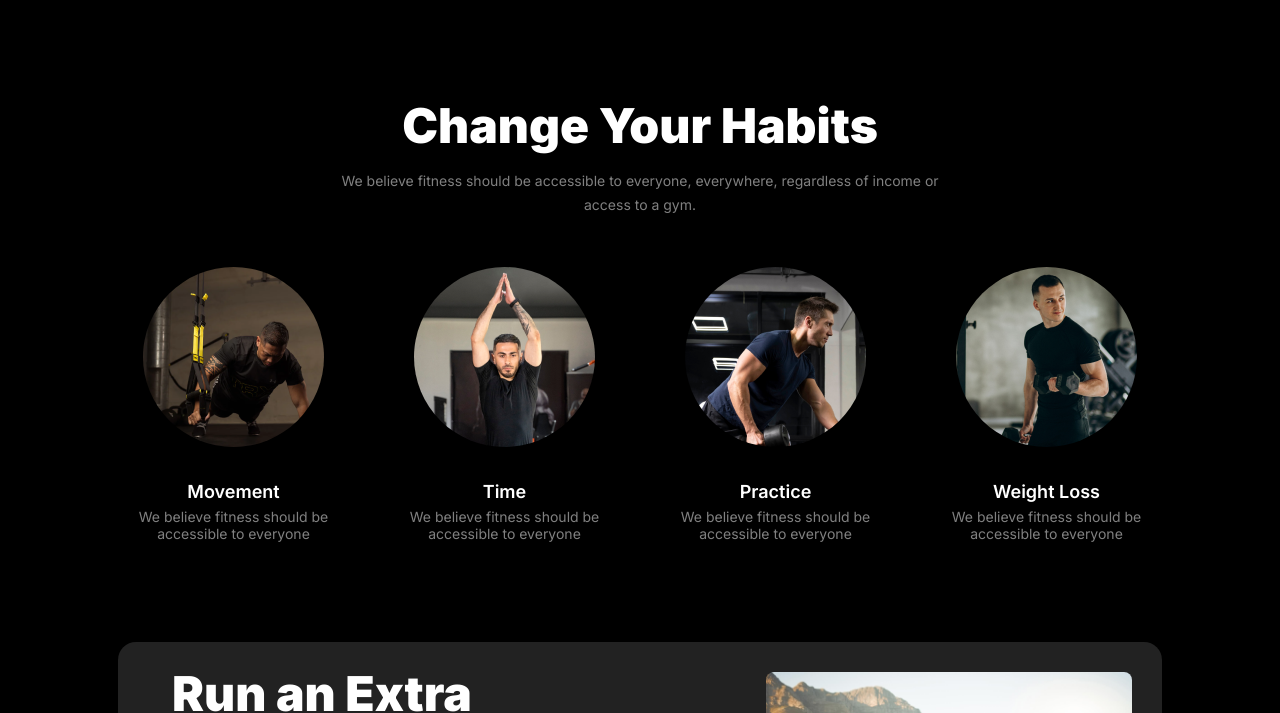
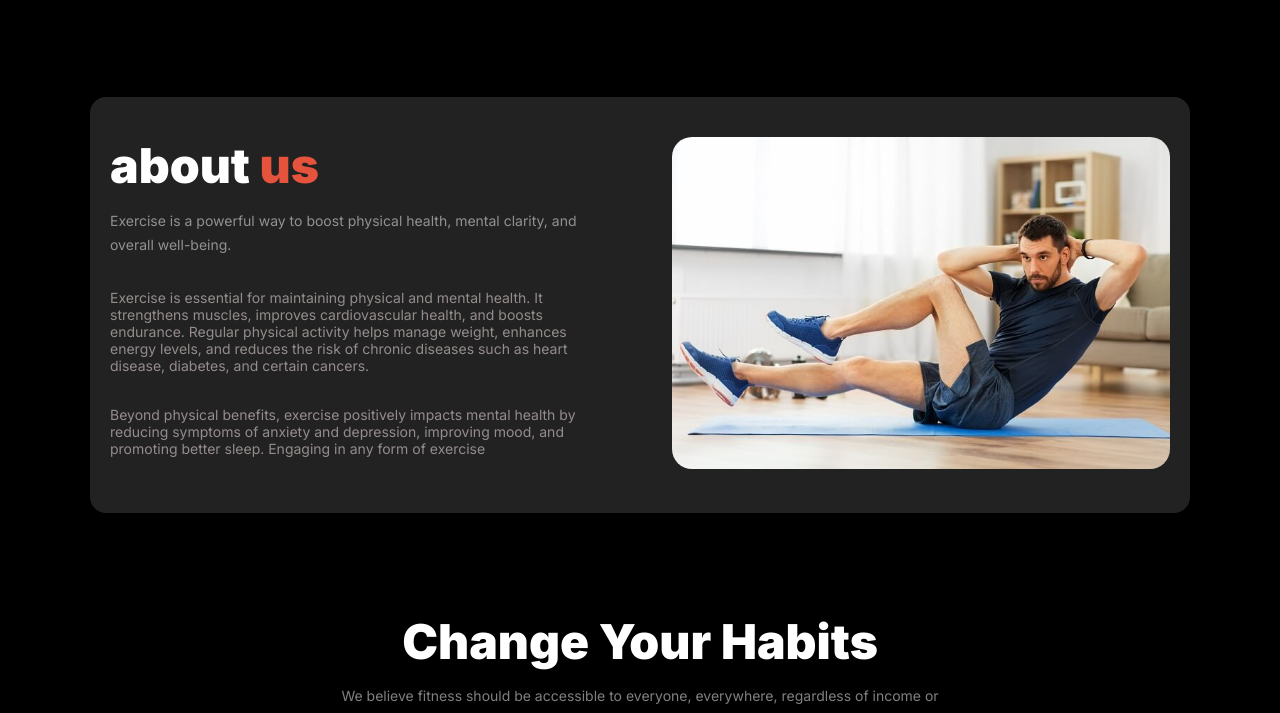
Before and after one commit to taiful-18/versatile, a plain HTML site: page index.html in a window 1280 px wide. Shown: the part 668-1381 px from the top of the page. Drawn offline with Linux system fonts and the light colour scheme; a web font is replaced by a local one.

Commit message:
complyte

```diff
--- a/index.html
+++ b/index.html
@@ -68,6 +68,19 @@
             </section>
         </header>
         <main>
+            <section class="about-us">
+                <div class="about-contanier">
+                    <div class="about-contant">
+                        <h1 class="section-hading">about <span class="about-us-color">us</span></h1>
+                        <p class="section-description">Exercise is a powerful way to boost physical health, mental clarity, and overall well-being.</p>
+                        <p class="about-text">Exercise is essential for maintaining physical and mental health. It strengthens muscles, improves cardiovascular health, and boosts endurance. Regular physical activity helps manage weight, enhances energy levels, and reduces the risk of chronic diseases such as heart disease, diabetes, and certain cancers.</p>
+                        <p class="about-text">Beyond physical benefits, exercise positively impacts mental health by reducing symptoms of anxiety and depression, improving mood, and promoting better sleep. Engaging in any form of exercise</p>
+                    </div>
+                    <div class="about-images">
+                        <img src="images/about-us.jpeg" alt="">
+                    </div>
+                </div>
+            </section>
             <section class="habits">
                 <div class="habits-hader">
                     <h1 class="section-hading">Change Your Habits</h1>
--- a/style/style.css
+++ b/style/style.css
@@ -551,11 +551,49 @@ body {
     font-weight: 400;
 }
 
-.akash {}
 
-.akash {}
+/* about us section style */
+.about-us {
+    margin-top: 100px;
+}
 
+.about-contanier {
+    max-width: 1060px;
+    margin: 0px auto;
+    display: flex;
+    justify-content: space-between;
+    gap: 26px;
+    background: rgb(34, 34, 34);
+    padding: 40px 20px;
+    border-radius: 16px;
+}
 
+.about-contant {
+    flex-grow: 1;
+    max-width: 47%;
+}
+
+.about-des {}
+
+.about-images {
+    max-width: 47%;
+    border-radius: 20px;
+}
+
+.about-images img {
+    width: 100%;
+    border-radius: 20px;
+}
+
+.about-text {
+    margin-top: 32px;
+    color: #958c8c;
+    font-size: 14px;
+}
+
+.about-us-color {
+    color: rgb(230, 83, 60);
+}
 
 
 
@@ -662,8 +700,21 @@ body {
     .footer-nav-title {
         margin-top: 50px;
     }
-    .teem-info{
 
-width: 280px;
+    .teem-info {
+
+        width: 100%;
+    }
+
+    .about-contanier {
+        flex-direction: column;
+    }
+
+    .about-contant {
+    max-width: 100%;
+    }
+
+    .about-images {
+        max-width: 100%;
     }
 }
```
Also changed, not shown: images/about-us.jpeg (added).
